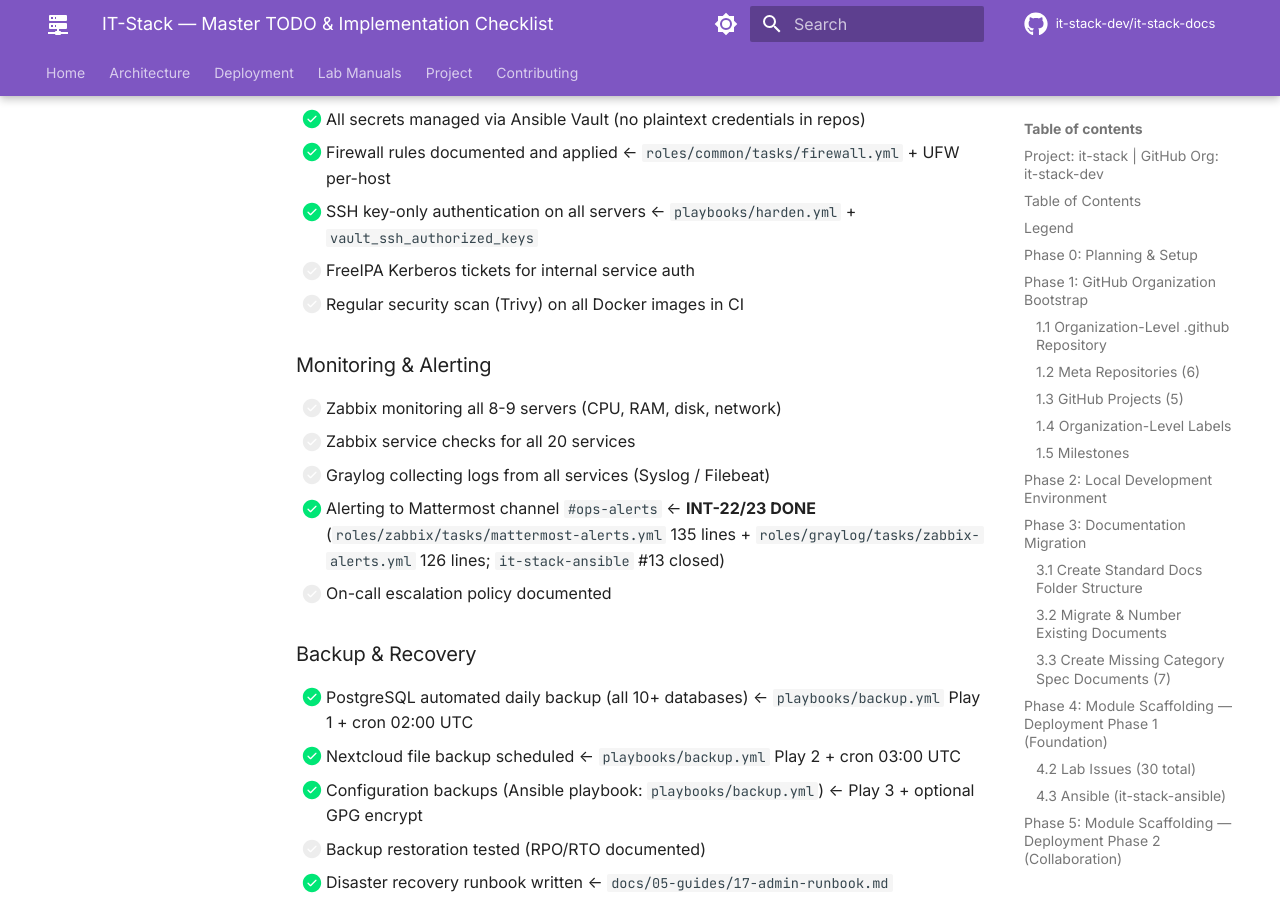
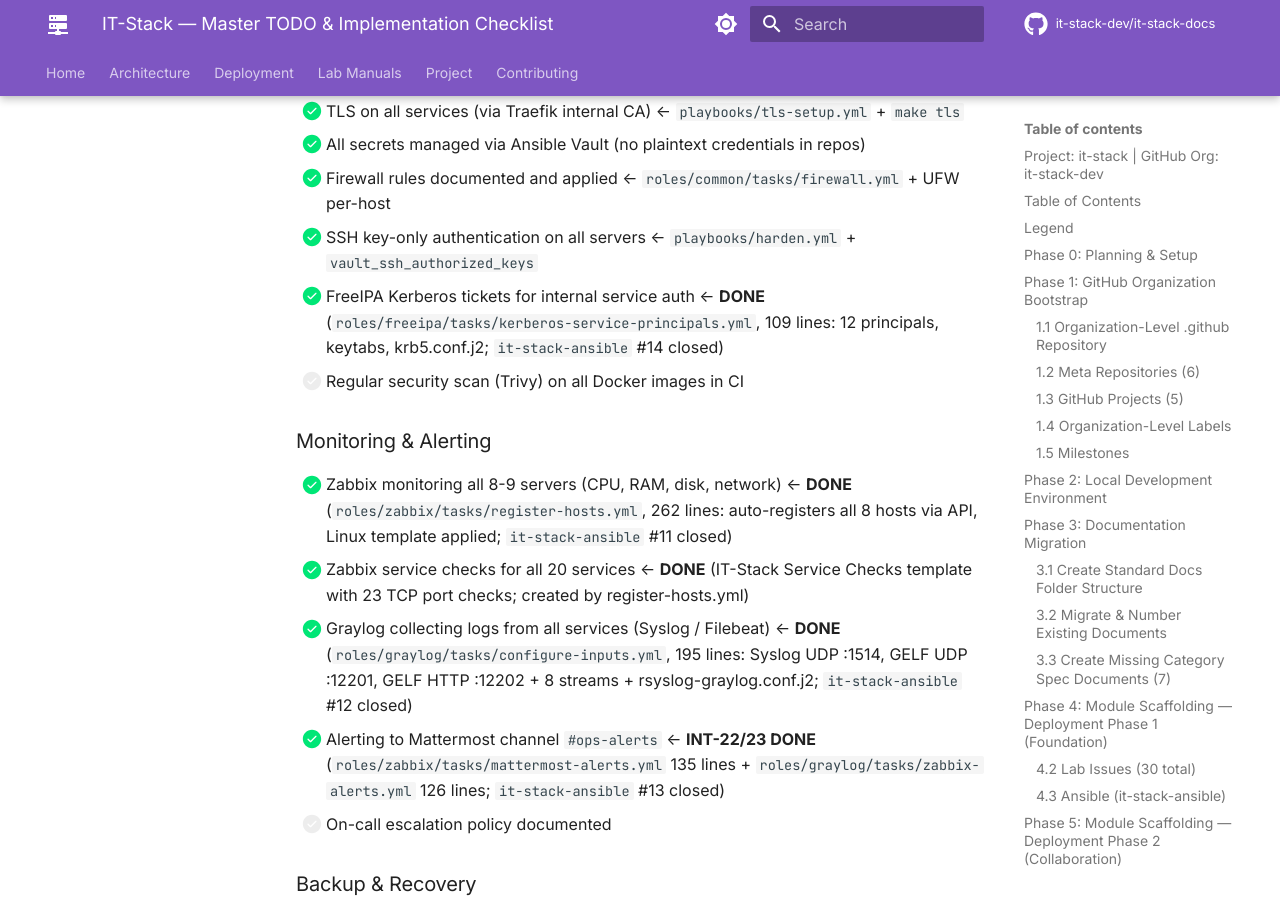
Before and after one commit to it-stack-dev/it-stack-docs, an MkDocs documentation site: the page built from docs/IT-STACK-TODO.md, in a window 1280 px wide and 900 px high, scrolled down 19259 px. Built offline with MkDocs 1.6.1 and Material for MkDocs 9.7.7, drawn with Linux system fonts in a browser that asks for light colours; comment, search, counter and statistics services are not loaded; some of the changed text lies outside the part shown.

Commit message:
docs: v2.5 — mark Zabbix monitoring, Graylog inputs, FreeIPA Kerberos as done; all it-stack-ansible issues closed

```diff
--- a/docs/IT-STACK-TODO.md
+++ b/docs/IT-STACK-TODO.md
@@ -491,13 +491,13 @@ Key fixes: Taiga direct HTTP poll (Django migrations 8–10 min), Graylog journa
 - [x] All secrets managed via Ansible Vault (no plaintext credentials in repos)
 - [x] Firewall rules documented and applied  ← `roles/common/tasks/firewall.yml` + UFW per-host
 - [x] SSH key-only authentication on all servers  ← `playbooks/harden.yml` + `vault_ssh_authorized_keys`
-- [ ] FreeIPA Kerberos tickets for internal service auth
+- [x] FreeIPA Kerberos tickets for internal service auth  ← **DONE** (`roles/freeipa/tasks/kerberos-service-principals.yml`, 109 lines: 12 principals, keytabs, krb5.conf.j2; `it-stack-ansible` #14 closed)
 - [ ] Regular security scan (Trivy) on all Docker images in CI
 
 ### Monitoring & Alerting
-- [ ] Zabbix monitoring all 8-9 servers (CPU, RAM, disk, network)
-- [ ] Zabbix service checks for all 20 services
-- [ ] Graylog collecting logs from all services (Syslog / Filebeat)
+- [x] Zabbix monitoring all 8-9 servers (CPU, RAM, disk, network)  ← **DONE** (`roles/zabbix/tasks/register-hosts.yml`, 262 lines: auto-registers all 8 hosts via API, Linux template applied; `it-stack-ansible` #11 closed)
+- [x] Zabbix service checks for all 20 services  ← **DONE** (IT-Stack Service Checks template with 23 TCP port checks; created by register-hosts.yml)
+- [x] Graylog collecting logs from all services (Syslog / Filebeat)  ← **DONE** (`roles/graylog/tasks/configure-inputs.yml`, 195 lines: Syslog UDP :1514, GELF UDP :12201, GELF HTTP :12202 + 8 streams + rsyslog-graylog.conf.j2; `it-stack-ansible` #12 closed)
 - [x] Alerting to Mattermost channel `#ops-alerts`  ← **INT-22/23 DONE** (`roles/zabbix/tasks/mattermost-alerts.yml` 135 lines + `roles/graylog/tasks/zabbix-alerts.yml` 126 lines; `it-stack-ansible` #13 closed)
 - [ ] On-call escalation policy documented
 
@@ -592,6 +592,6 @@ Key fixes: Taiga direct HTTP poll (Django migrations 8–10 min), Graylog journa
 
 ---
 
-**Document Version:** 2.4
+**Document Version:** 2.5
 **Project:** IT-Stack | **Org:** it-stack-dev
-**Last Updated:** 2026-03-10 — Ansible integration milestones confirmed complete: all 6 SSO (INT-03–08) + 3 FreePBX (INT-09–11) + SuiteCRM↔Odoo (INT-12) + alerting pipeline (INT-22/23); 11 `it-stack-ansible` GitHub issues closed (#1–10, #13); docs migration verified (55/55 files tracked)
+**Last Updated:** 2026-03-10 — All remaining Ansible production-readiness gaps closed: Zabbix auto-registers all 8 servers + 23 service TCP checks (#11), Graylog configures Syslog/GELF inputs + 8 streams + retention (#12), FreeIPA creates 12 Kerberos service principals + keytab export + krb5.conf.j2 (#14); all `it-stack-ansible` issues now closed; commit 065ed08
```
Also changed, not shown: other parts of docs/IT-STACK-TODO.md (+1 -1 lines).
